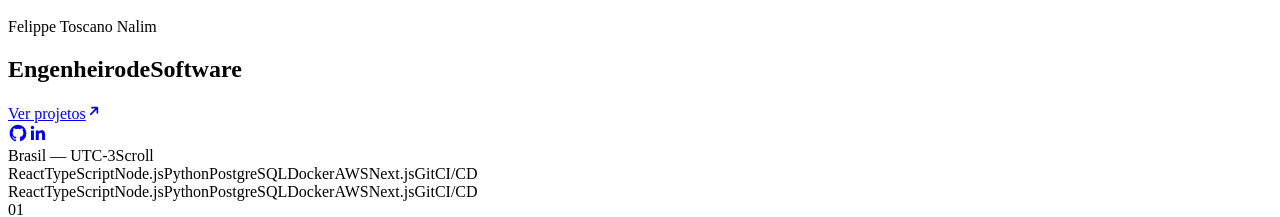
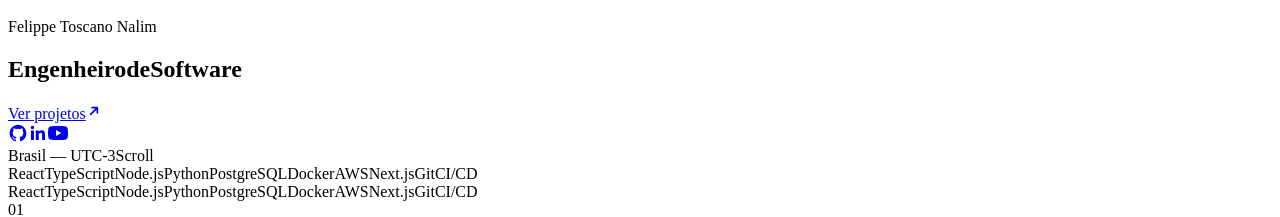
Before and after one commit to FelippeTN/felippetn-dev, a React (Vite) app: page / in a window 1280 px wide. Shown: the part 1991-2208 px from the top of the page. Built offline with nearby package versions, Linux system fonts and the light colour scheme; the HTML template or start-up script is replaced by a standard one.

Commit message:
feat: add YouTube icon and link to Footer; enhance Hero component with YouTube icon and updated styles

```diff
--- a/src/components/Education.tsx
+++ b/src/components/Education.tsx
@@ -17,6 +17,7 @@ const certifications = education.certifications as ReadonlyArray<Certification>
 
 export default function Education() {
   const section = useScrollProgress<HTMLElement>()
+  const timeline = useScrollProgress<HTMLDivElement>()
   const head = useReveal<HTMLDivElement>()
   const grid = useReveal<HTMLDivElement>()
   const certs = useReveal<HTMLDivElement>()
@@ -44,11 +45,12 @@ export default function Education() {
         </p>
 
         {/* Timeline vertical: trilho com pontos, ritmo distinto das linhas da Experiência */}
-        <div className="reveal-stagger relative ml-1 flex flex-col gap-[clamp(48px,7vh,72px)] border-l border-line pl-12" ref={grid}>
+        <div className="relative ml-1 border-l border-line pl-12" ref={timeline}>
           <span
             aria-hidden="true"
-            className="absolute -left-px bottom-0 top-0 w-px origin-top bg-accent shadow-[0_0_28px_rgba(255,90,31,0.35)] [transform:scaleY(var(--scroll-reveal,0))]"
+            className="absolute -left-px bottom-0 top-0 w-px origin-top bg-accent shadow-[0_0_28px_rgba(255,90,31,0.35)] [transform:scaleY(var(--scroll-progress,0))]"
           />
+          <div className="reveal-stagger flex flex-col gap-[clamp(48px,7vh,72px)]" ref={grid}>
           {education.items.map((item) => (
             <article className="group relative max-w-[820px]" key={item.degree}>
               <span className="absolute -left-[53px] top-[5px] h-[10px] w-[10px] rounded-full border-2 border-accent bg-bg transition-[background-color,transform,box-shadow] duration-300 group-hover:scale-125 group-hover:bg-accent group-hover:shadow-[0_0_22px_rgba(255,90,31,0.45)]" />
@@ -72,6 +74,7 @@ export default function Education() {
               </p>
             </article>
           ))}
+          </div>
         </div>
 
         <h3 className="reveal mb-7 mt-[clamp(56px,8vh,96px)] text-[13px] font-bold uppercase tracking-[0.22em] text-muted">
--- a/src/components/Footer.tsx
+++ b/src/components/Footer.tsx
@@ -29,6 +29,15 @@ const socialLinks = [
     icon: (
       <svg width="18" height="18" viewBox="0 0 24 24" fill="currentColor" aria-hidden="true">
         <path d="M20.45 20.45h-3.55v-5.57c0-1.33-.03-3.04-1.85-3.04-1.86 0-2.14 1.45-2.14 2.94v5.67H9.36V9h3.41v1.56h.05c.47-.9 1.63-1.85 3.36-1.85 3.6 0 4.27 2.37 4.27 5.45v6.29ZM5.34 7.43a2.06 2.06 0 1 1 0-4.12 2.06 2.06 0 0 1 0 4.12ZM7.12 20.45H3.56V9h3.56v11.45Z" />
+      </svg>
+    ),
+  },
+  {
+    label: 'YouTube',
+    href: 'https://www.youtube.com/@felippetndev',
+    icon: (
+      <svg width="18" height="18" viewBox="0 0 24 24" fill="currentColor" aria-hidden="true">
+        <path d="M23.5 6.2a3 3 0 0 0-2.1-2.1C19.5 3.5 12 3.5 12 3.5s-7.5 0-9.4.6A3 3 0 0 0 .5 6.2 31.3 31.3 0 0 0 0 12a31.3 31.3 0 0 0 .5 5.8 3 3 0 0 0 2.1 2.1c1.9.6 9.4.6 9.4.6s7.5 0 9.4-.6a3 3 0 0 0 2.1-2.1A31.3 31.3 0 0 0 24 12a31.3 31.3 0 0 0-.5-5.8ZM9.6 15.6V8.4l6.2 3.6-6.2 3.6Z" />
       </svg>
     ),
   },
--- a/src/components/Hero.tsx
+++ b/src/components/Hero.tsx
@@ -13,6 +13,12 @@ const GitHubIcon = (
 const LinkedInIcon = (
   <svg width="20" height="20" viewBox="0 0 24 24" fill="currentColor" aria-hidden="true">
     <path d="M20.45 20.45h-3.55v-5.57c0-1.33-.03-3.04-1.85-3.04-1.86 0-2.14 1.45-2.14 2.94v5.67H9.36V9h3.41v1.56h.05c.47-.9 1.63-1.85 3.36-1.85 3.6 0 4.27 2.37 4.27 5.45v6.29ZM5.34 7.43a2.06 2.06 0 1 1 0-4.12 2.06 2.06 0 0 1 0 4.12ZM7.12 20.45H3.56V9h3.56v11.45Z" />
+  </svg>
+)
+
+const YouTubeIcon = (
+  <svg width="20" height="20" viewBox="0 0 24 24" fill="currentColor" aria-hidden="true">
+    <path d="M23.5 6.2a3 3 0 0 0-2.1-2.1C19.5 3.5 12 3.5 12 3.5s-7.5 0-9.4.6A3 3 0 0 0 .5 6.2 31.3 31.3 0 0 0 0 12a31.3 31.3 0 0 0 .5 5.8 3 3 0 0 0 2.1 2.1c1.9.6 9.4.6 9.4.6s7.5 0 9.4-.6a3 3 0 0 0 2.1-2.1A31.3 31.3 0 0 0 24 12a31.3 31.3 0 0 0-.5-5.8ZM9.6 15.6V8.4l6.2 3.6-6.2 3.6Z" />
   </svg>
 )
 
@@ -36,7 +42,7 @@ export default function Hero() {
       <Starfield />
 
       <span
-        className="absolute left-1/2 top-1/2 z-0 -translate-x-1/2 -translate-y-[58%] animate-watermark-in select-none whitespace-nowrap text-[clamp(120px,21vw,400px)] font-extrabold tracking-[0.01em] text-transparent [-webkit-text-stroke:1px_rgba(255,255,255,0.07)] [font-stretch:120%] max-[640px]:top-[44%] max-[640px]:text-[34vw] max-[640px]:opacity-45"
+        className="absolute left-1/2 top-1/2 z-0 -translate-x-1/2 -translate-y-[58%] animate-watermark-in select-none whitespace-nowrap text-[clamp(120px,21vw,400px)] font-extrabold tracking-[0.01em] text-transparent [-webkit-text-stroke:1px_rgba(255,255,255,0.07)] [font-stretch:120%] max-[640px]:top-1/2 max-[640px]:-translate-y-1/2 max-[640px]:text-[20vw] max-[640px]:opacity-45"
         aria-hidden="true"
       >
         <span className="block will-change-transform" ref={watermark}>
@@ -45,7 +51,7 @@ export default function Hero() {
       </span>
 
       <div
-        className="pointer-events-none absolute bottom-0 right-0 z-30 h-[min(88vh,88svh)] w-[min(60vw,1100px)] max-[860px]:w-screen max-[860px]:opacity-35 max-[640px]:hidden"
+        className="pointer-events-none absolute bottom-0 right-0 z-30 h-[min(88vh,88svh)] w-[min(60vw,1100px)] max-[860px]:w-screen max-[860px]:opacity-35 max-[640px]:bottom-[30svh] max-[640px]:z-0 max-[640px]:h-[60svh] max-[640px]:opacity-40"
         aria-hidden="true"
       >
         <img
@@ -106,6 +112,15 @@ export default function Hero() {
               >
                 {LinkedInIcon}
               </a>
+              <a
+                href="https://www.youtube.com/@felippetndev"
+                target="_blank"
+                rel="noreferrer"
+                className="icon-btn"
+                aria-label="YouTube"
+              >
+                {YouTubeIcon}
+              </a>
             </div>
           </div>
         </div>
```
